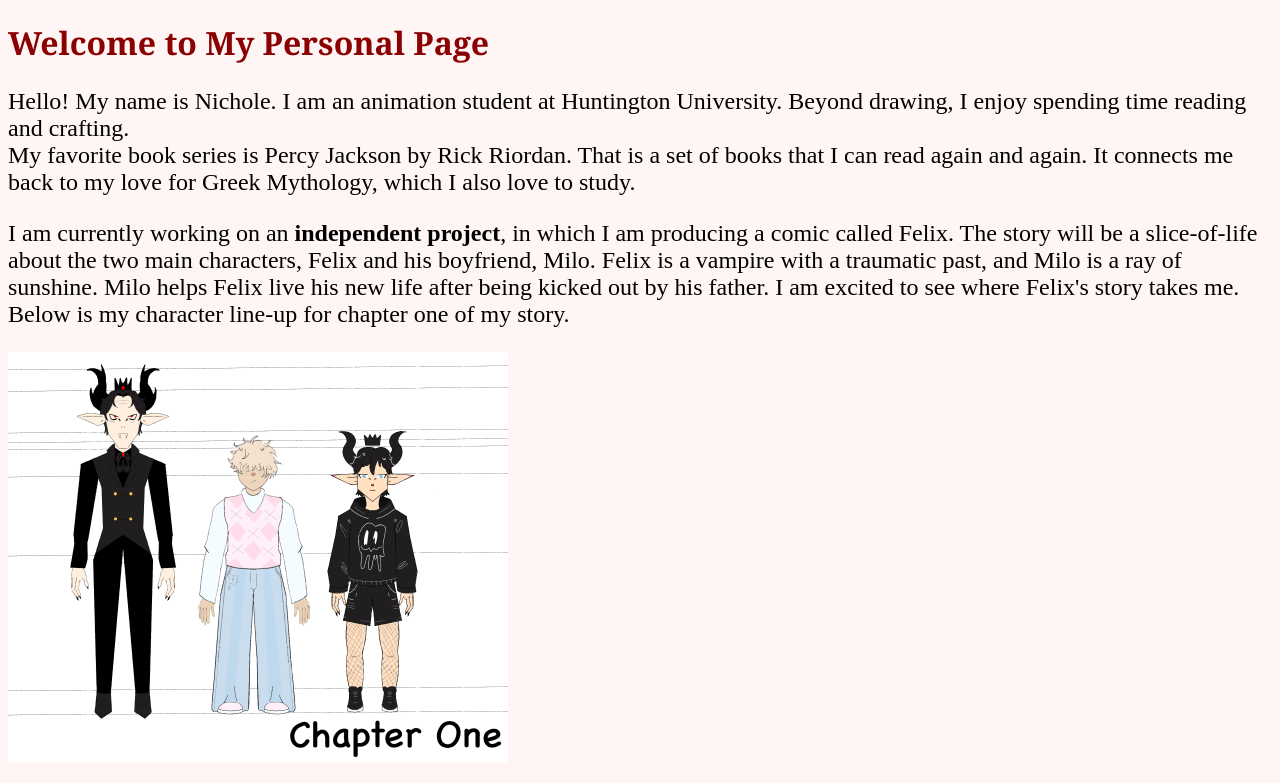
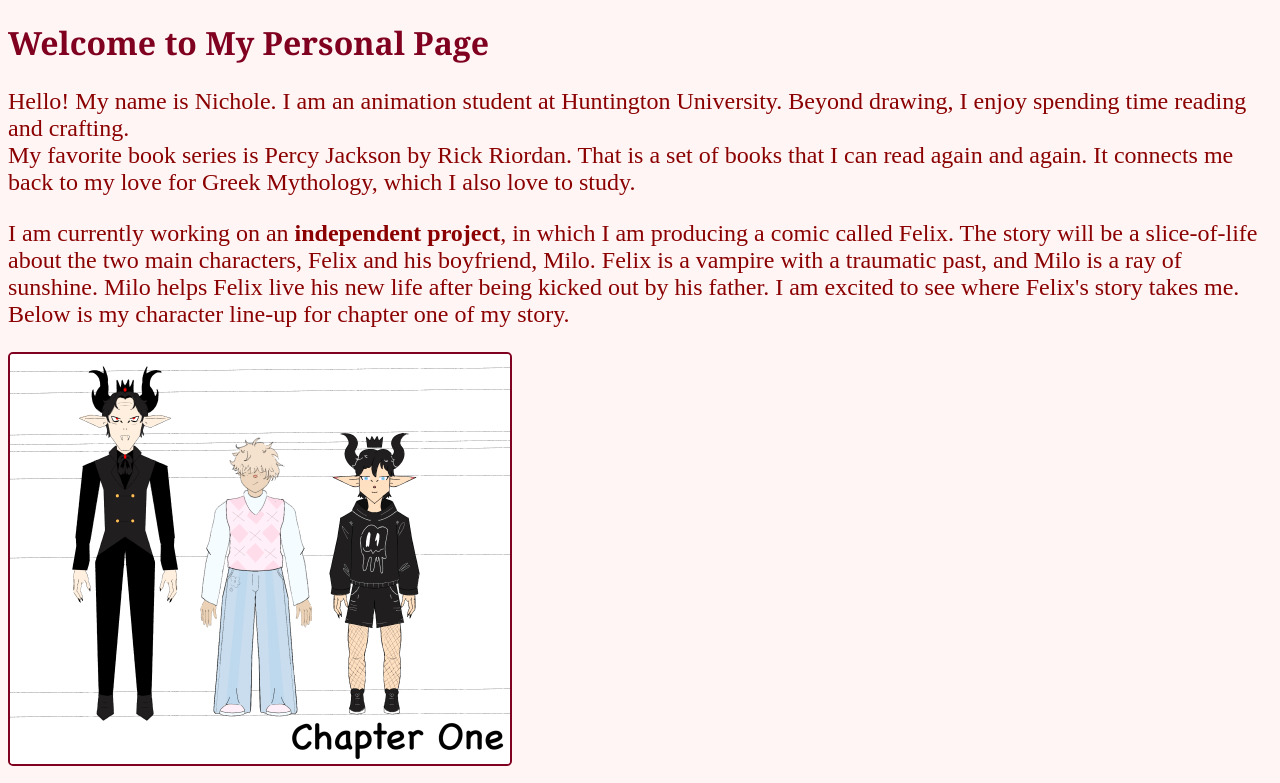
Before and after one commit to spurrn/CS111_Web_assignment, a plain HTML site: page index.html in a window 1280 px wide. Shown: the top 783 px of the page. Drawn offline with Linux system fonts and the light colour scheme.

Commit message:
Update styles.css

```diff
--- a/styles.css
+++ b/styles.css
@@ -6,20 +6,26 @@ Includes background color, heading styling, paragraph sizing,
 and image border formatting.
 */
 
+body {
+    background-color: #fff5f5; /* soft cream */
+}
+
 h1 {
- font-family: "Georgia", serif;
- color: darkred;
+    font-family: "Georgia", serif;
+    color: #800020; /* burgundy */
 }
 
 p {
- color: burgundy;
- font-size:18pt;
-}
-ul {
- list-style: upper-roman;
+    color: #8B0000; /* dark red/burgundy */
+    font-size: 18pt;
 }
 
-body {
- background-color: #fff5f5;
+ul {
+    list-style: upper-roman;
+}
 
+/* Optional: add image borders */
+img {
+    border: 2px solid #800020;
+    border-radius: 5px;
 }
```
